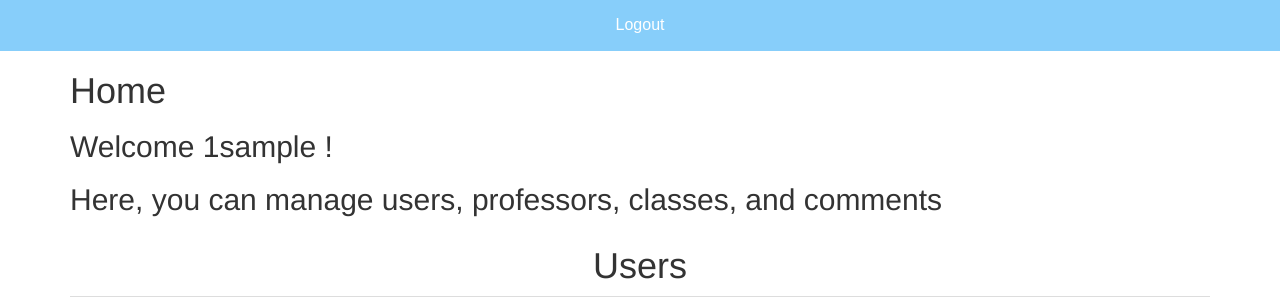
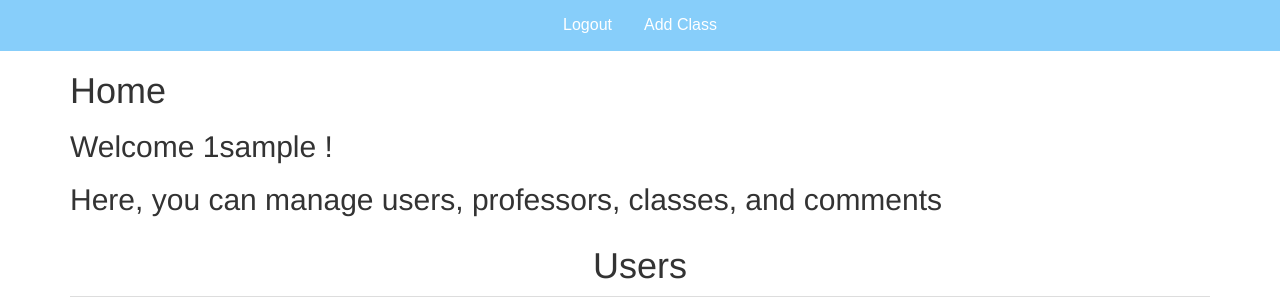
Before and after one commit to RohitS199/310FinalProject, a PHP site: page /adminhome.php in a window 1280 px wide. Shown: the top 297 px of the page. Run offline with PHP 8.4, Linux system fonts and the light colour scheme; the visitor is signed in with stand-in values (Sample User, id 1); data comes from the database, SQL or seed files in the repository; some libraries are stand-ins or nearby versions.

Commit message:
adding button for admin and fixing classification

```diff
--- a/adminhome.php
+++ b/adminhome.php
@@ -13,7 +13,8 @@
 
 
     <div class="custom_navbar">
-        <a href="/index.php"><div>Logout</div></a>
+        <a href="/logout.php"><div>Logout</div></a>
+        <a href="/addclass.php"><div>Add Class</div></a>
     </div>
     <script type="text/javascript" src="js/edittable.js"></script>
 
--- a/userUserSearch.php
+++ b/userUserSearch.php
@@ -42,7 +42,7 @@
                             $username = $row['username'];
                             $graduationYear = $row['gradYear'];
                             $major = $row['major'];
-                            $classification = $row['classification'];
+                            $classification = $row['classifications'];
 
                             echo "<h2>First Name: " . $firstName . "</h2>";
                             echo "<h2>Last Name: " . $lastName . "</h2>";
```
